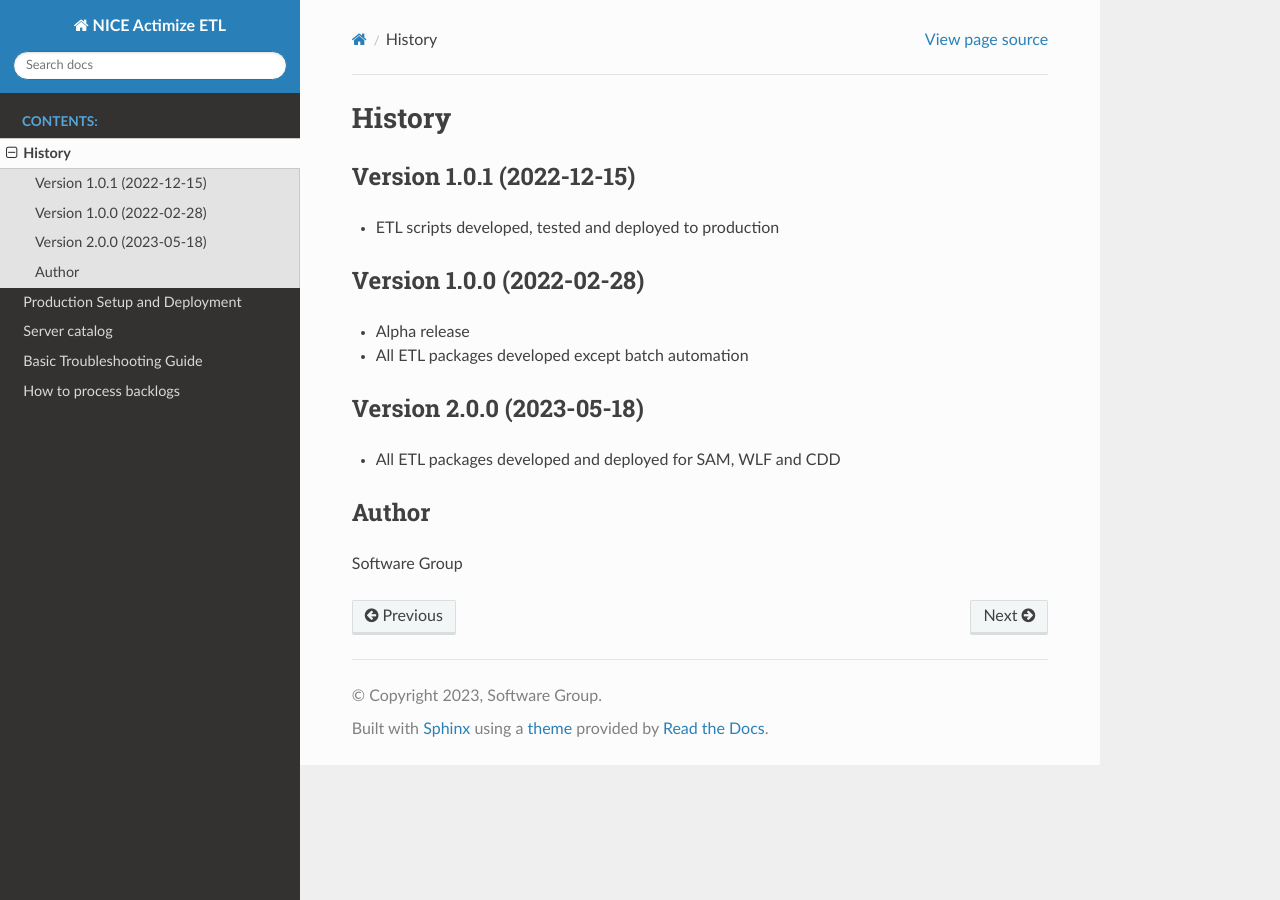
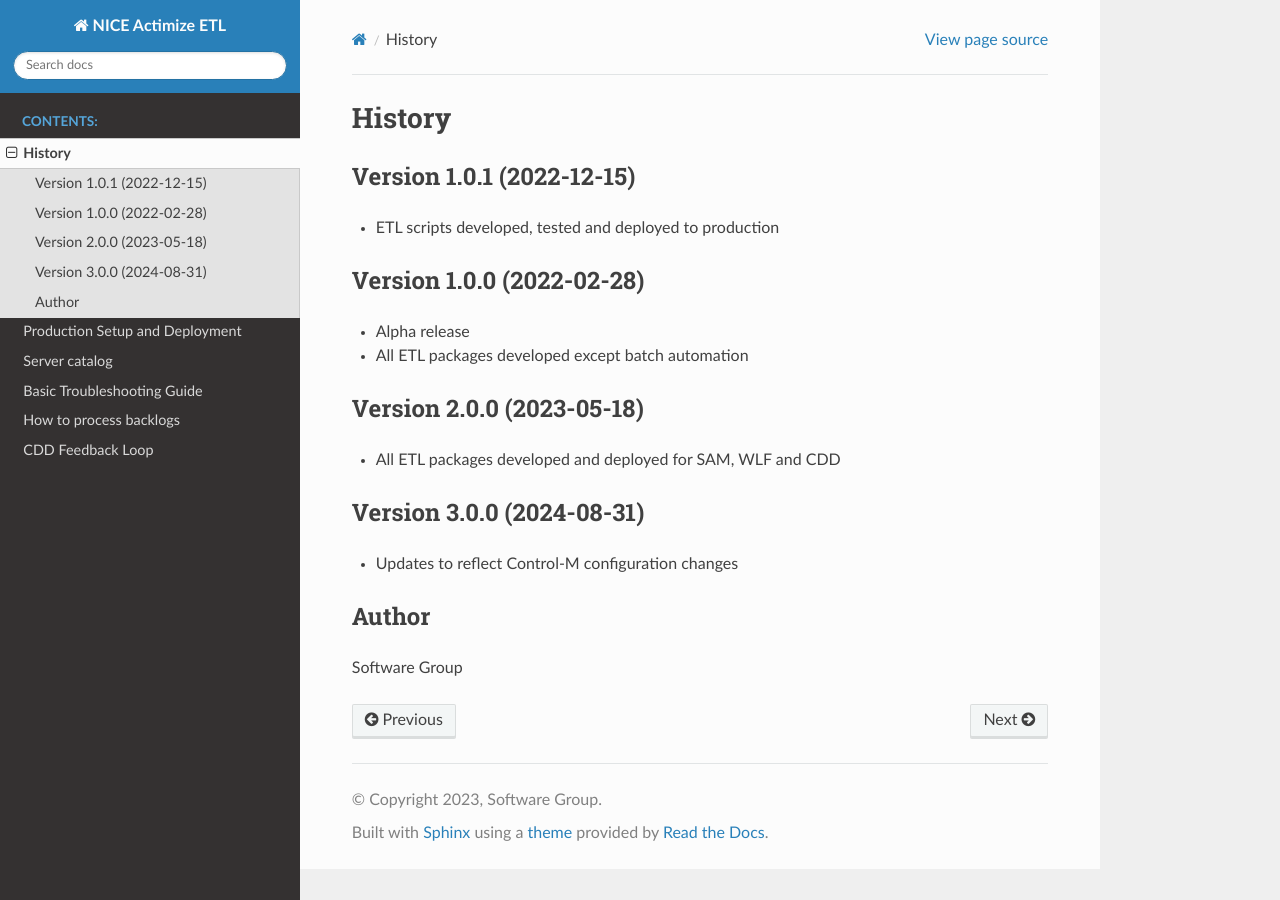
Before and after one commit to stevenyaga/nice_actimize_etl, a Sphinx documentation site: the page built from docs/HISTORY.rst, in a window 1280 px wide. Built offline with Sphinx 7.4.7 and the Read the Docs theme 3.1.0, drawn with Linux system fonts in a browser that asks for light colours; pages that are not in the unit, such as notebooks, are missing from menus.

Commit message:
feat: Update documentation to reflect recent updates to CDD feedback loop

```diff
--- a/docs/HISTORY.rst
+++ b/docs/HISTORY.rst
@@ -19,6 +19,11 @@
 
 * All ETL packages developed and deployed for SAM, WLF and CDD
 
+Version 3.0.0 (2024-08-31)
+--------------------------
+
+* Updates to reflect Control-M configuration changes
+
 
 Author
 ------
--- a/docs/index.rst
+++ b/docs/index.rst
@@ -21,6 +21,7 @@
    transaction-mapping-steps
    troubleshoot-guide
    processing-backlog-steps
+   cdd-feedback-loop
    controm-m-guide
 
 Indices and tables
--- a/docs/processing-backlog-steps.rst
+++ b/docs/processing-backlog-steps.rst
@@ -16,7 +16,7 @@
 - **NB**. The ETL will derive balances using the transactions to date going backward into the backlog dates
 
 Step 1: Verify loaded Worldcheck files
-#####################################
+######################################
 
 Ensure worldcheck daily delta and delete files are loaded (copied onto the respective folders) for each of the days included in the backlog. In most times, these files will be already loaded since this is done by a separate SQL Agent job. The ETL also attempts to load the respective files in case the SQL Agent job did not succeed. It is always good to confirm that these files exist
 
```
Also changed, not shown: docs/cdd-feedback-loop.rst (added, +28 -0 lines).
